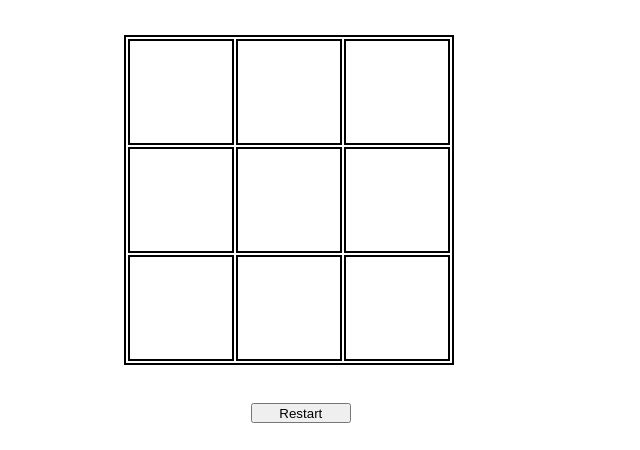
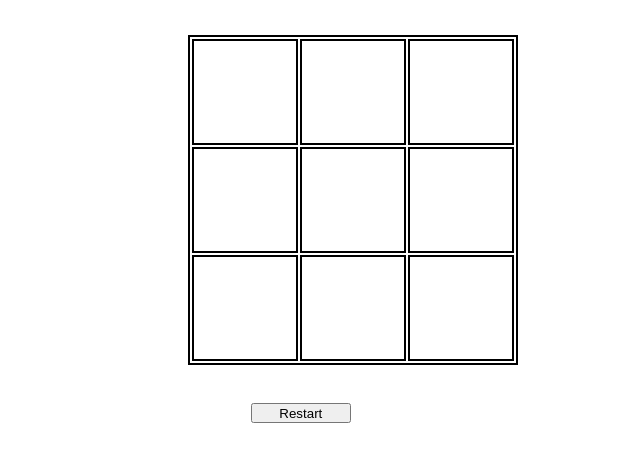
Before and after one commit to prudhvibh/tic-tac-toe, a website with bundled scripts: page index.html in a window 1280 px wide. Shown: the part 61-511 px from the top of the page, without its empty margins (326-966 px from the left). Built offline with nearby package versions, Linux system fonts and the light colour scheme.

Commit message:
Update style.css

```diff
--- a/style.css
+++ b/style.css
@@ -4,7 +4,7 @@ h1 {
 
 table, tr, td{
   border: 2px solid black;
-  margin-left: 35%;
+  margin-left: 40%;
   margin-top: 3%;
 }
 
```
